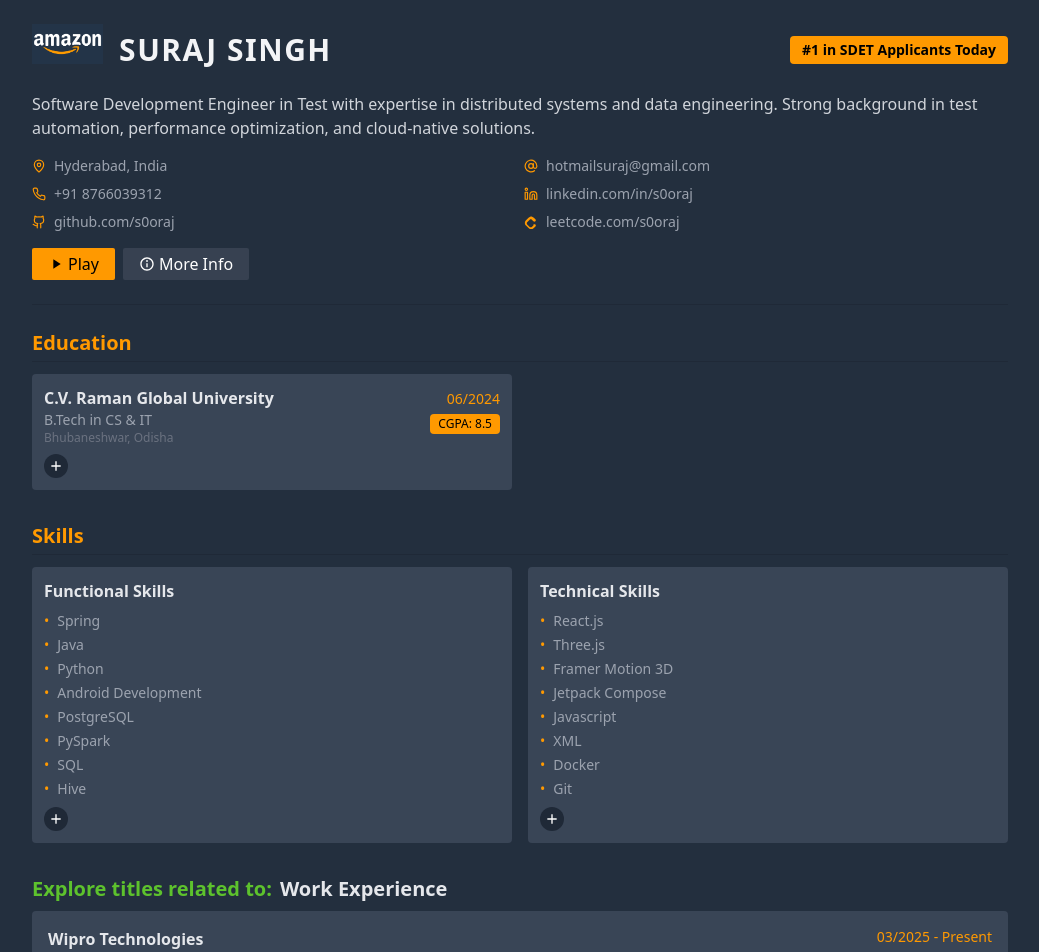
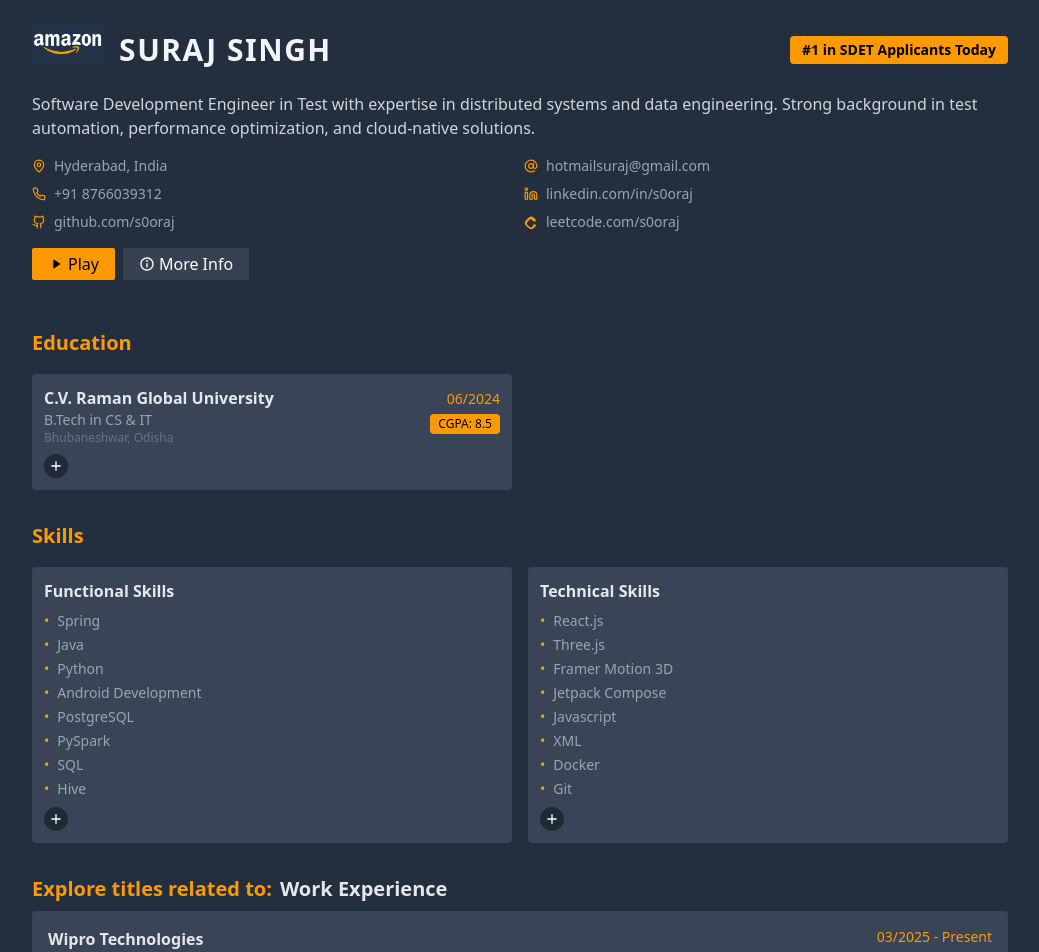
Before and after one commit to s0oraj/modified-resume, a React app: page / in a window 1280 px wide. Shown: the top 952 px of the page, without its empty margins (120-1159 px from the left). Built offline with nearby package versions, Linux system fonts and the light colour scheme; the HTML template or start-up script is replaced by a standard one.

Commit message:
initial commit

```diff
--- a/src/components/Resume.tsx
+++ b/src/components/Resume.tsx
@@ -18,7 +18,7 @@
         </div>
         <div className="mb-8">
           <h2 className="text-xl font-bold text-gray-200 mb-2 flex items-center">
-            <span className="text-[#5DC22D] mr-2">
+            <span className="text-[#FF9900] mr-2">
               Explore titles related to:
             </span>{' '}
             Work Experience
```
